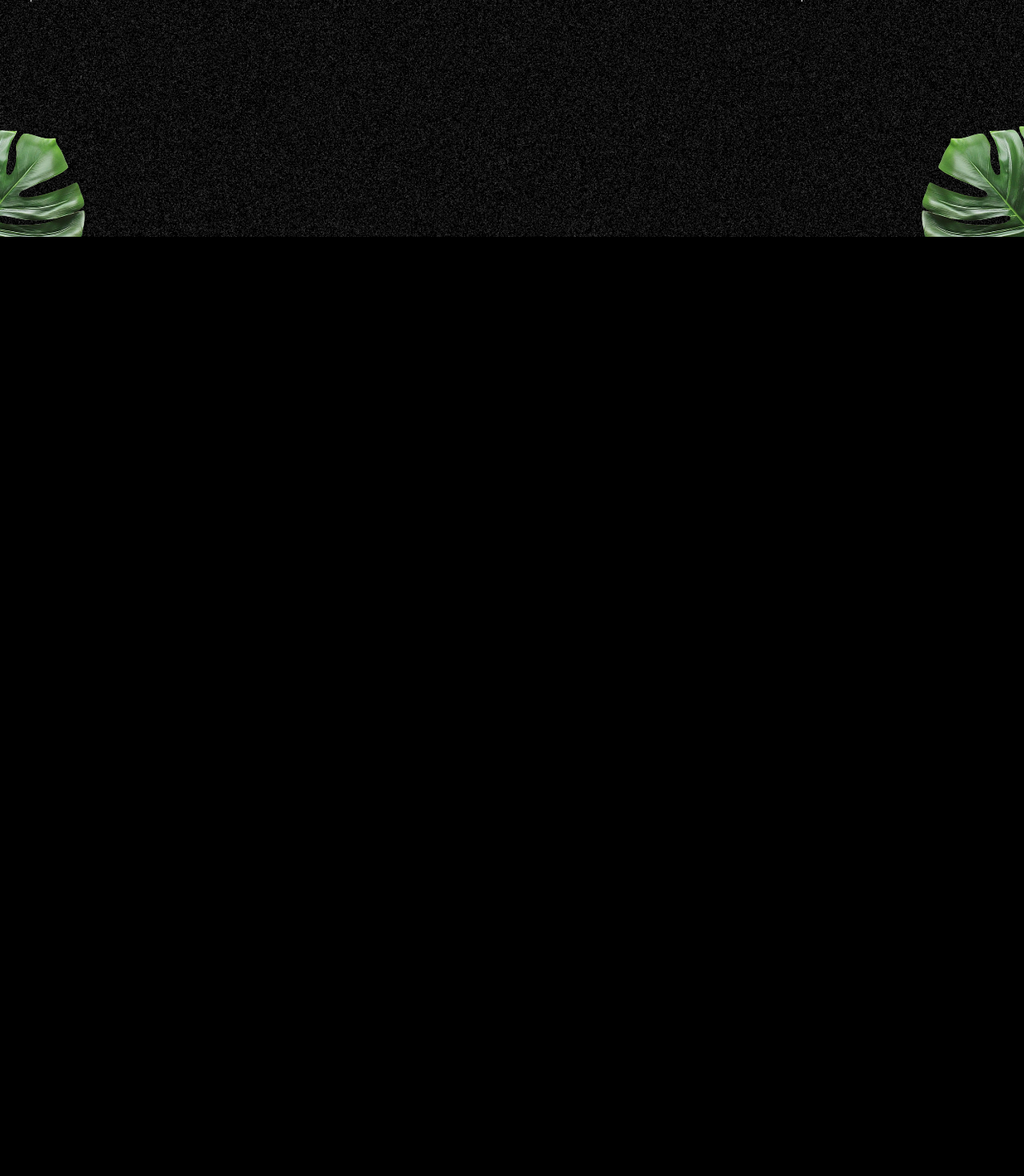
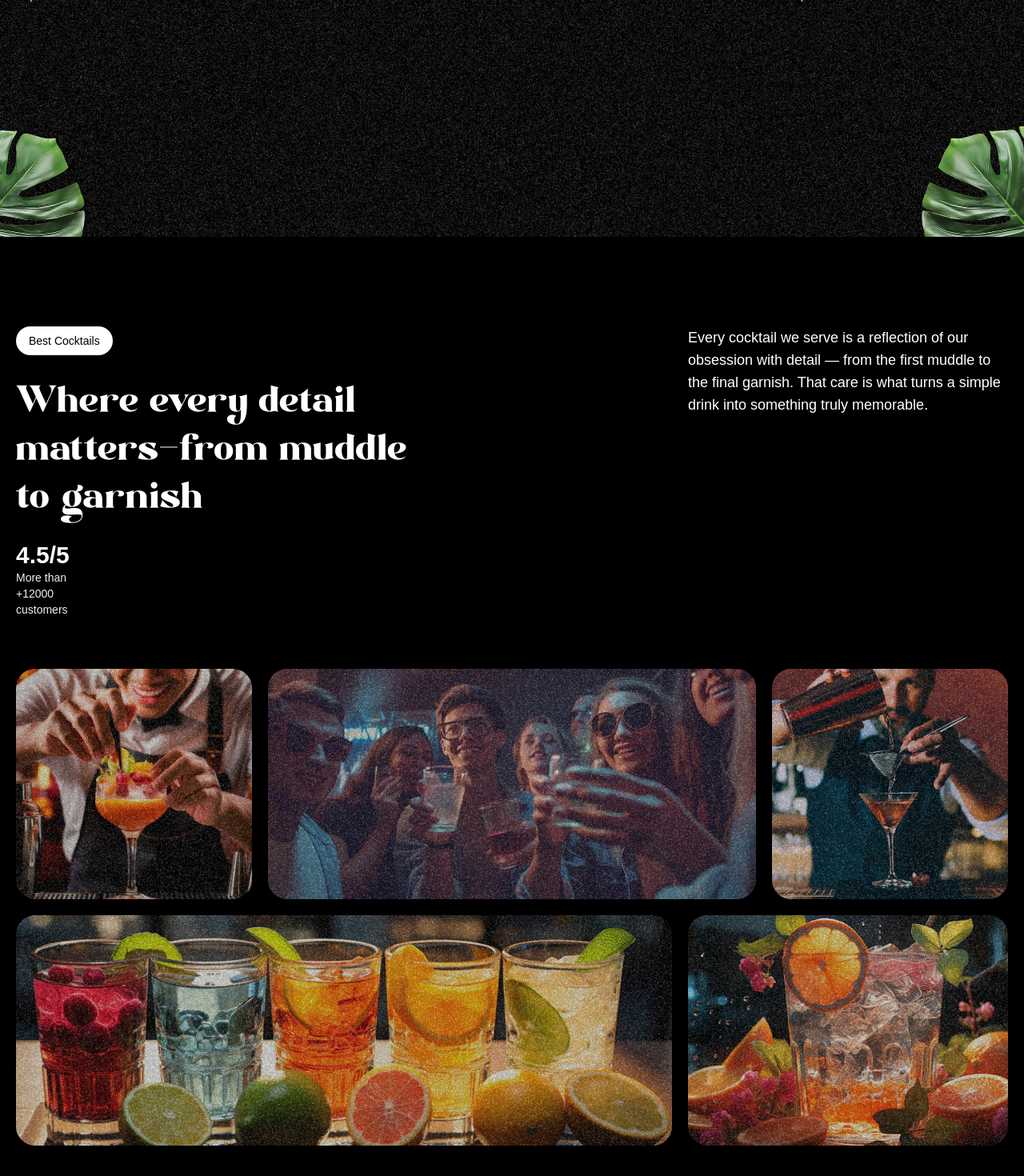
Before and after one commit to Michelle-bit-web/gsap-cocktail-website, a React (Vite) app: page / in a window 1280 px wide. Shown: the part 1304-2774 px from the top of the page at 80% size. Before the commit the page ends 1600 px from the top, so only its background shows below. Built offline with nearby package versions, Linux system fonts and the light colour scheme; a web font is replaced by a local one.

Commit message:
about section added

```diff
--- a/src/App.jsx
+++ b/src/App.jsx
@@ -4,6 +4,7 @@
 import Navbar from "./components/navbar.jsx"
 import Hero from './components/hero.jsx'
 import Cocktails from "./components/cocktails.jsx";
+import About from "./components/about.jsx";
 
 gsap.registerPlugin(ScrollTrigger, SplitText);
 
@@ -13,6 +14,7 @@
             <Navbar />
             <Hero />
             <Cocktails />
+            <About />
         </main>
     )
 }
--- /dev/null
+++ b/src/components/about.jsx
@@ -0,0 +1,83 @@
+import React from 'react'
+import gsap from 'gsap';
+import { useGSAP } from "@gsap/react";
+import { SplitText } from 'gsap/all'
+
+const About = () => {
+    useGSAP(() => {
+        const titleSplit = SplitText.create('#about h2', {
+            type: 'words'
+        })
+        const scrollTimeline = gsap.timeline({
+            scrollTrigger: {
+                trigger: '#about',
+                start: 'top center',
+            }
+        })
+
+        scrollTimeline
+            .from(titleSplit.words, {
+                opacity: 0, duration: 1, yPercent: 100, ease: 'expo.out', stagger: 0.02
+            })
+            .from('.top-grid div, .bottom-grid div', {
+                opacity: 0, duration: 1, ease: 'power1.inOut, stagger: 0.04'
+            }, '-=0.5')
+    })
+
+    return (
+        <div id="about">
+            <div className="mb-16 md:px-0 px-5">
+                <div className="content">
+                    <div className="md:col-span-8">
+                        <p className="badge">Best Cocktails</p>
+                        <h2>
+                            Where every detail matters
+                            <span className="text-white">-</span>
+                            from muddle to garnish
+                        </h2>
+                    </div>
+
+                    <div className="sub-content">
+                        <p>
+                            Every cocktail we serve is a reflection of our obsession with detail — from the first muddle to the final garnish. That care is what turns a simple drink into something truly memorable.
+                        </p>
+                    </div>
+                    <div>
+                        <p className="md:text-3xl text-xl font-bold">
+                            <span>4.5</span>/5
+                        </p>
+                        <p className="text-sm text-white-100">More than +12000 customers</p>
+                    </div>
+                </div>
+            </div>
+            <div className="top-grid">
+                <div className="md:col-span-3">
+                    <div className="noisy"/>
+                    <img src="/images/abt1.png" alt="grid-img-1"/>
+                </div>
+
+                <div className="md:col-span-6">
+                    <div className="noisy"/>
+                    <img src="/images/abt2.png" alt="grid-img-2"/>
+                </div>
+
+                <div className="md:col-span-3">
+                    <div className="noisy"/>
+                    <img src="/images/abt5.png" alt="grid-img-5"/>
+                </div>
+            </div>
+            <div className="bottom-grid">
+                <div className="md:col-span-8">
+                    <div className="noisy"/>
+                    <img src="/images/abt3.png" alt="grid-img-3"/>
+                </div>
+
+                <div className="md:col-span-4">
+                    <div className="noisy"/>
+                    <img src="/images/abt4.png" alt="grid-img-4"/>
+                </div>
+            </div>
+        </div>
+    )
+}
+export default About
```
